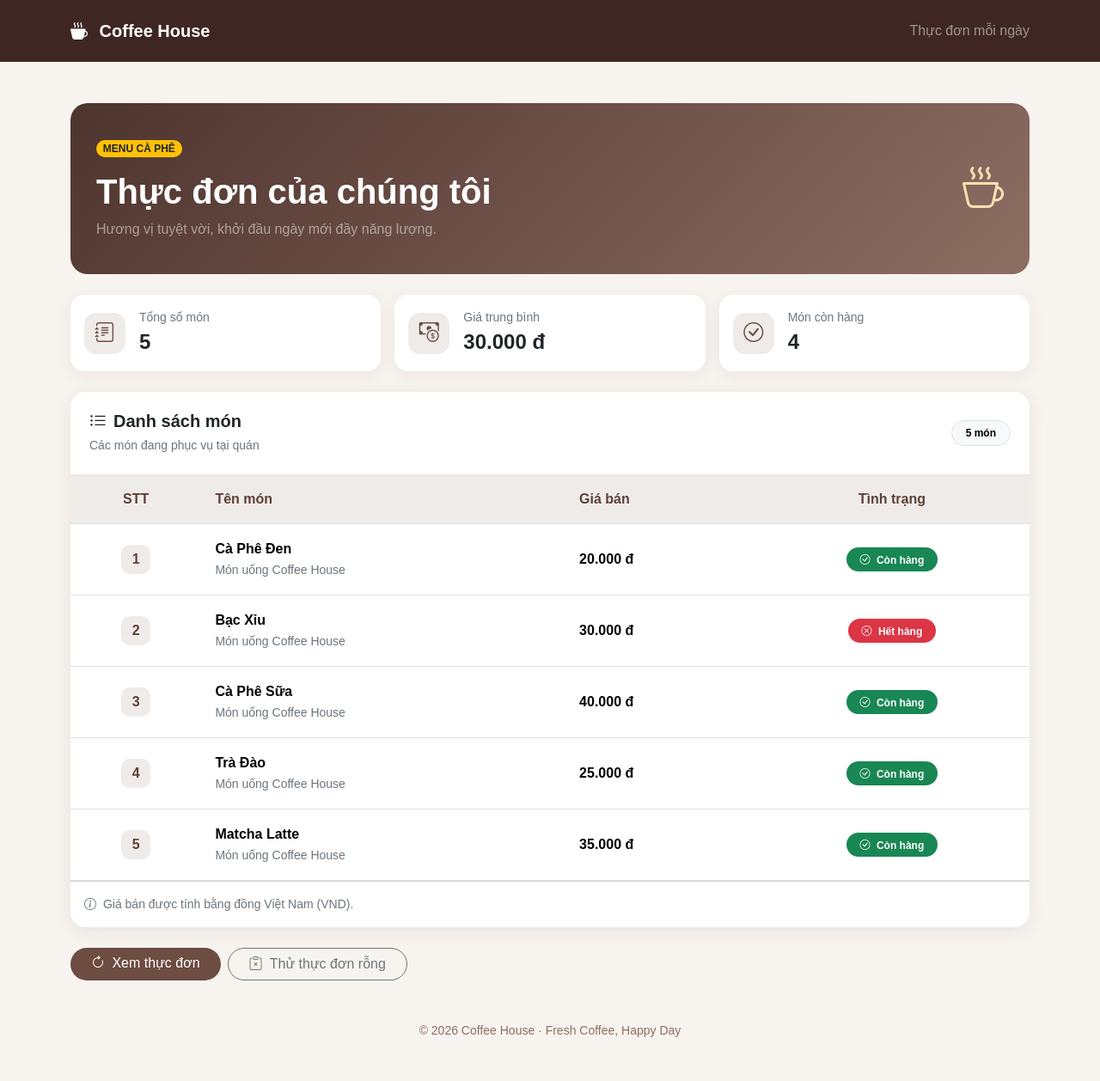
After one commit to vongocminhchau/pmnm-hocphan, a Flask app: page /menu in a window 1280 px wide. The commit adds this page. Shown: the whole page at 86% size. Run offline with Flask 3, Linux system fonts and the light colour scheme.

Commit message:
Hoàn thiện thực đơn quán cafe

```diff
--- /dev/null
+++ b/chuong_4/app.py
@@ -0,0 +1,48 @@
+
+from flask import Blueprint, Flask, render_template, request
+
+menu_blueprint = Blueprint("menu", __name__)
+
+MENU = [
+    {"name": "cà phê đen", "price": 20000, "available": True},
+    {"name": "bạc xỉu", "price": 30000, "available": False},
+    {"name": "cà phê sữa", "price": 40000, "available": True},
+    {"name": "trà đào", "price": 25000, "available": True},
+    {"name": "matcha latte", "price": 35000, "available": True}
+]
+
+
+# Bộ lọc định dạng giá tiền Việt Nam
+@menu_blueprint.app_template_filter("vnd")
+def vnd(price):
+    return f"{price:,.0f}".replace(",", ".") + " đ"
+
+
+@menu_blueprint.get("/menu")
+def menu():
+    # Thử trường hợp thực đơn rỗng bằng /menu?empty=1
+    items = [] if request.args.get("empty") == "1" else MENU
+
+    # Tính giá trung bình
+    average_price = (
+        sum(item["price"] for item in items) / len(items)
+        if items else 0
+    )
+
+    # Đếm số món đang có
+    available_count = sum(
+        1 for item in items if item["available"]
+    )
+
+    return render_template(
+        "menu.html",
+        menu=items,
+        average_price=average_price,
+        available_count=available_count
+    )
+
+
+if __name__ == "__main__":
+    app = Flask(__name__)
+    app.register_blueprint(menu_blueprint)
+    app.run(debug=True)
--- a/chuong_4/cafe.py
+++ b/chuong_4/cafe.py
@@ -2,7 +2,10 @@
 from datetime import datetime
 from flask import Flask, render_template, request
 
+from app import menu_blueprint
+
 app = Flask(__name__)
+app.register_blueprint(menu_blueprint)
 
 SHOP = {
     "name": "Cà phê Sông Hương",
--- a/chuong_4/templates/index.html
+++ b/chuong_4/templates/index.html
@@ -39,6 +39,9 @@
         <div class="coffee-header text-center mb-4">
             <h1>☕ {{ shop.name }}</h1>
             <p class="mb-0">Không gian cà phê dành cho bạn</p>
+            <a href="{{ url_for('menu.menu') }}" class="btn btn-light mt-3">
+                Xem thực đơn
+            </a>
         </div>
 
         <div class="row g-4">
--- /dev/null
+++ b/chuong_4/templates/menu.html
@@ -0,0 +1,323 @@
+
+<!DOCTYPE html>
+<html lang="vi">
+<head>
+    <meta charset="UTF-8">
+    <meta name="viewport" content="width=device-width, initial-scale=1">
+    <title>Bảng thực đơn | Coffee House</title>
+
+    <!-- Bootstrap 5 -->
+    <link
+        href="https://cdn.jsdelivr.net/npm/bootstrap@5.3.3/dist/css/bootstrap.min.css"
+        rel="stylesheet"
+    >
+
+    <!-- Bootstrap Icons -->
+    <link
+        rel="stylesheet"
+        href="https://cdn.jsdelivr.net/npm/bootstrap-icons@1.11.3/font/bootstrap-icons.min.css"
+    >
+
+    <style>
+        body {
+            background: #f7f3ee;
+            color: #3e2723;
+            font-family: Arial, sans-serif;
+        }
+
+        .navbar {
+            background: #3e2723;
+        }
+
+        .hero {
+            background: linear-gradient(135deg, #4e342e, #8d6e63);
+            color: white;
+            border-radius: 20px;
+            padding: 40px 30px;
+        }
+
+        .hero-icon {
+            font-size: 48px;
+            color: #ffe0b2;
+        }
+
+        .menu-card {
+            border: none;
+            border-radius: 18px;
+            overflow: hidden;
+            box-shadow: 0 5px 20px rgba(62, 39, 35, 0.08);
+        }
+
+        .menu-card .card-header {
+            background: white;
+            border-bottom: 1px solid #eee5dc;
+            padding: 22px;
+        }
+
+        .table thead th {
+            background: #efebe9;
+            color: #5d4037;
+            padding: 16px;
+            white-space: nowrap;
+        }
+
+        .table tbody td {
+            padding: 17px 16px;
+            vertical-align: middle;
+        }
+
+        .table tbody tr:hover {
+            background: #fff8f0;
+        }
+
+        .item-number {
+            display: inline-flex;
+            align-items: center;
+            justify-content: center;
+            width: 34px;
+            height: 34px;
+            border-radius: 10px;
+            background: #efebe9;
+            color: #5d4037;
+            font-weight: bold;
+        }
+
+        .price {
+            color: #795548;
+            font-weight: bold;
+            white-space: nowrap;
+        }
+
+        .stat-card {
+            border: none;
+            border-radius: 16px;
+            box-shadow: 0 5px 20px rgba(62, 39, 35, 0.06);
+            height: 100%;
+        }
+
+        .stat-icon {
+            display: flex;
+            align-items: center;
+            justify-content: center;
+            width: 48px;
+            height: 48px;
+            border-radius: 14px;
+            background: #efebe9;
+            color: #6d4c41;
+            font-size: 23px;
+        }
+
+        .btn-coffee {
+            background: #6d4c41;
+            color: white;
+            border: none;
+        }
+
+        .btn-coffee:hover {
+            background: #4e342e;
+            color: white;
+        }
+
+        footer {
+            color: #8d6e63;
+        }
+    </style>
+</head>
+
+<body>
+
+<!-- Thanh điều hướng -->
+<nav class="navbar navbar-expand-lg navbar-dark">
+    <div class="container py-2">
+        <a class="navbar-brand fw-bold" href="/menu">
+            <i class="bi bi-cup-hot-fill me-2"></i>
+            Coffee House
+        </a>
+
+        <span class="navbar-text text-white-50">
+            Thực đơn mỗi ngày
+        </span>
+    </div>
+</nav>
+
+<main class="container py-5">
+
+    <!-- Phần giới thiệu -->
+    <section class="hero mb-4">
+        <div class="row align-items-center">
+            <div class="col-md-8">
+                <span class="badge rounded-pill bg-warning text-dark mb-3">
+                    MENU CÀ PHÊ
+                </span>
+
+                <h1 class="fw-bold display-6">
+                    Thực đơn của chúng tôi
+                </h1>
+
+                <p class="mb-0 text-white-50">
+                    Hương vị tuyệt vời, khởi đầu ngày mới đầy năng lượng.
+                </p>
+            </div>
+
+            <div class="col-md-4 text-md-end mt-3 mt-md-0">
+                <i class="bi bi-cup-hot hero-icon"></i>
+            </div>
+        </div>
+    </section>
+
+    <!-- Thống kê -->
+    <div class="row g-3 mb-4">
+        <div class="col-12 col-md-4">
+            <div class="card stat-card">
+                <div class="card-body d-flex align-items-center gap-3">
+                    <div class="stat-icon">
+                        <i class="bi bi-journal-text"></i>
+                    </div>
+                    <div>
+                        <div class="text-secondary small">Tổng số món</div>
+                        <div class="fs-4 fw-bold">{{ menu|length }}</div>
+                    </div>
+                </div>
+            </div>
+        </div>
+
+        <div class="col-12 col-md-4">
+            <div class="card stat-card">
+                <div class="card-body d-flex align-items-center gap-3">
+                    <div class="stat-icon">
+                        <i class="bi bi-cash-coin"></i>
+                    </div>
+                    <div>
+                        <div class="text-secondary small">Giá trung bình</div>
+                        <div class="fs-4 fw-bold">
+                            {{ average_price|vnd if menu else "0 đ" }}
+                        </div>
+                    </div>
+                </div>
+            </div>
+        </div>
+
+        <div class="col-12 col-md-4">
+            <div class="card stat-card">
+                <div class="card-body d-flex align-items-center gap-3">
+                    <div class="stat-icon">
+                        <i class="bi bi-check-circle"></i>
+                    </div>
+                    <div>
+                        <div class="text-secondary small">Món còn hàng</div>
+                        <div class="fs-4 fw-bold">{{ available_count }}</div>
+                    </div>
+                </div>
+            </div>
+        </div>
+    </div>
+
+    <!-- Bảng thực đơn -->
+    <div class="card menu-card">
+        <div class="card-header d-flex flex-wrap justify-content-between align-items-center gap-2">
+            <div>
+                <h5 class="fw-bold mb-1">
+                    <i class="bi bi-list-ul me-2"></i>Danh sách món
+                </h5>
+                <small class="text-secondary">
+                    Các món đang phục vụ tại quán
+                </small>
+            </div>
+
+            <span class="badge rounded-pill text-bg-light border px-3 py-2">
+                {{ menu|length }} món
+            </span>
+        </div>
+
+        <div class="table-responsive">
+            <table class="table table-hover mb-0">
+                <thead>
+                    <tr>
+                        <th class="text-center">STT</th>
+                        <th>Tên món</th>
+                        <th>Giá bán</th>
+                        <th class="text-center">Tình trạng</th>
+                    </tr>
+                </thead>
+
+                <tbody>
+                    {% for item in menu %}
+                    <tr>
+                        <td class="text-center">
+                            <span class="item-number">
+                                {{ loop.index }}
+                            </span>
+                        </td>
+
+                        <td>
+                            <div class="fw-semibold">
+                                {{ item.name|title }}
+                            </div>
+                            <small class="text-secondary">
+                                Món uống Coffee House
+                            </small>
+                        </td>
+
+                        <td class="price">
+                            {{ item.price|vnd }}
+                        </td>
+
+                        <td class="text-center">
+                            {% if item.available %}
+                                <span class="badge rounded-pill text-bg-success px-3 py-2">
+                                    <i class="bi bi-check-circle me-1"></i>
+                                    Còn hàng
+                                </span>
+                            {% else %}
+                                <span class="badge rounded-pill text-bg-danger px-3 py-2">
+                                    <i class="bi bi-x-circle me-1"></i>
+                                    Hết hàng
+                                </span>
+                            {% endif %}
+                        </td>
+                    </tr>
+
+                    {% else %}
+                    <tr>
+                        <td colspan="4" class="text-center py-5">
+                            <i class="bi bi-cup-hot display-4 text-secondary"></i>
+                            <h5 class="mt-3">Chưa có món nào</h5>
+                            <p class="text-secondary mb-0">
+                                Thực đơn hiện chưa có dữ liệu.
+                            </p>
+                        </td>
+                    </tr>
+                    {% endfor %}
+                </tbody>
+            </table>
+        </div>
+
+        <div class="card-footer bg-white text-secondary small py-3">
+            <i class="bi bi-info-circle me-1"></i>
+            Giá bán được tính bằng đồng Việt Nam (VND).
+        </div>
+    </div>
+
+    <!-- Nút kiểm tra -->
+    <div class="d-flex flex-wrap gap-2 mt-4">
+        <a href="/menu" class="btn btn-coffee rounded-pill px-4">
+            <i class="bi bi-arrow-clockwise me-1"></i>
+            Xem thực đơn
+        </a>
+
+        <a href="/menu?empty=1"
+           class="btn btn-outline-secondary rounded-pill px-4">
+            <i class="bi bi-clipboard-x me-1"></i>
+            Thử thực đơn rỗng
+        </a>
+    </div>
+
+    <footer class="text-center mt-5 small">
+        © 2026 Coffee House · Fresh Coffee, Happy Day
+    </footer>
+
+</main>
+
+<script src="https://cdn.jsdelivr.net/npm/bootstrap@5.3.3/dist/js/bootstrap.bundle.min.js"></script>
+</body>
+</html>
```
